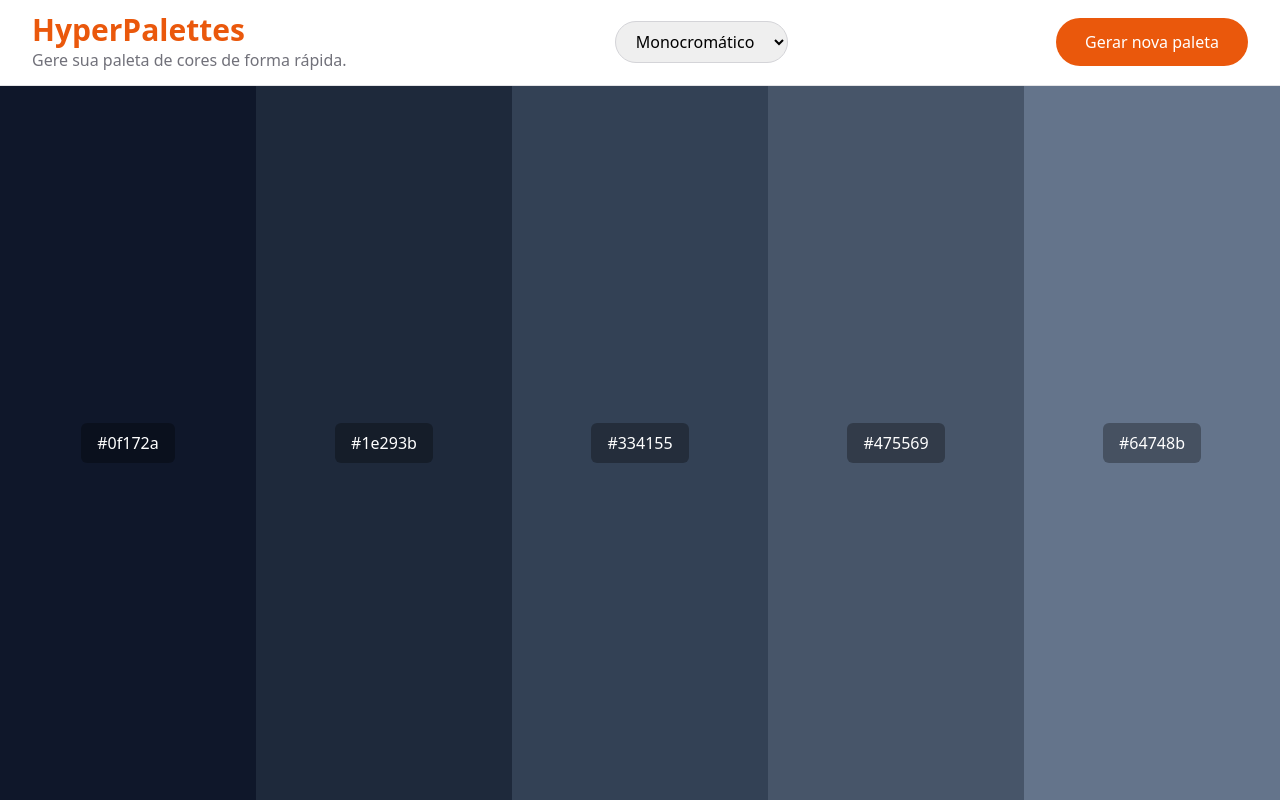
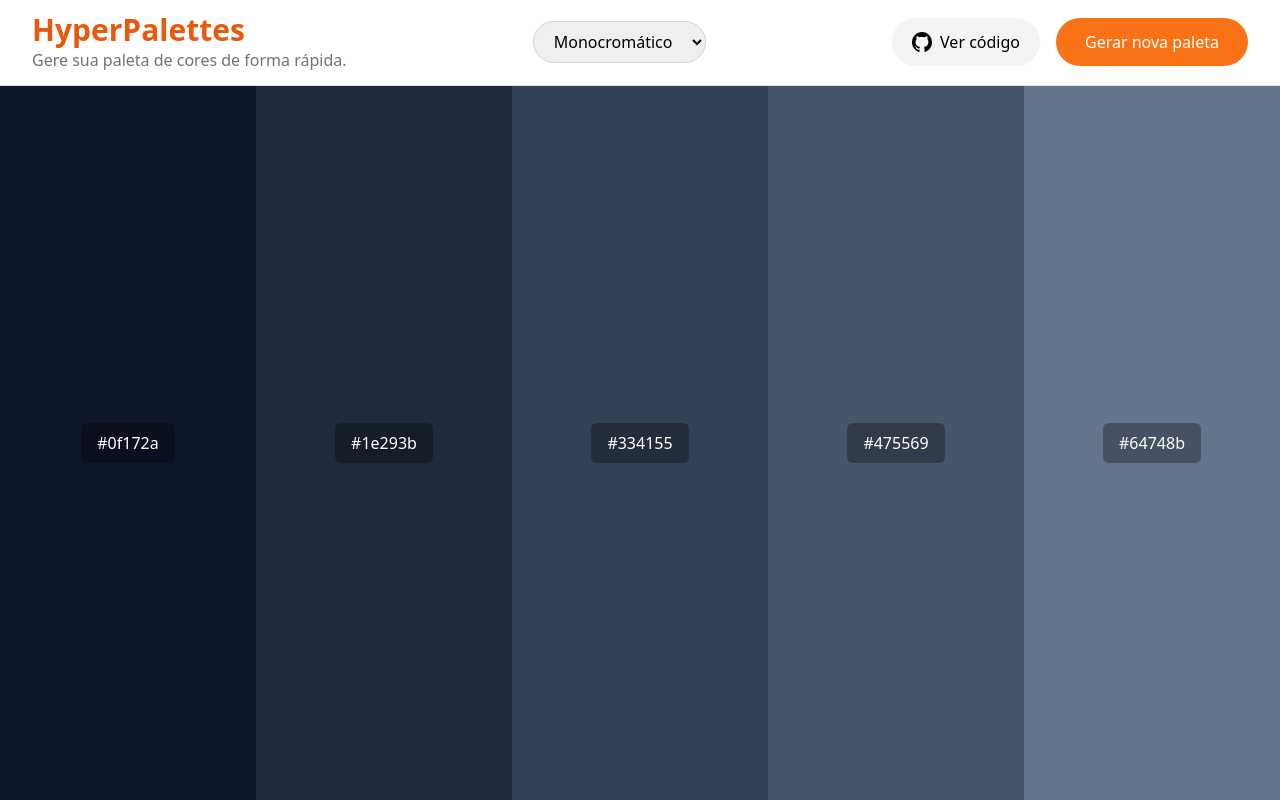
Before and after one commit to BillyCoding/hyperpalette, an Angular app: page / in a window 1280 px wide. Built offline with nearby package versions, Linux system fonts and the light colour scheme.

Commit message:
feat: add github button

```diff
--- a/src/app/app.component.html
+++ b/src/app/app.component.html
@@ -12,9 +12,15 @@
       </select>
     </div>
 
-    <div (click)="handleGenerateRandomColorPalleteApi()"
-      class="bg-orange-600 font-medium text-sm md:text-base cursor-pointer w-48 flex items-center justify-center py-3 rounded-full text-white">
-      <p>{{loading ? 'Carregando...' : 'Gerar nova paleta'}}</p>
+    <div class="flex items-center gap-4 ">
+      <a href="https://github.com/BillyCoding/hyperpalette" target="_blank"
+        class="bg-zinc-100 py-3 px-5 rounded-full font-medium flex items-center gap-2 hover:bg-zinc-200 transition-all"><img
+          src="/github.svg" width="20px" height="20px" /> Ver
+        código</a>
+      <div (click)="handleGenerateRandomColorPalleteApi()"
+        class="bg-orange-500 font-medium text-sm md:text-base cursor-pointer w-48 flex items-center justify-center py-3 rounded-full text-white hover:bg-orange-600 transition-all">
+        <p>{{loading ? 'Carregando...' : 'Gerar nova paleta'}}</p>
+      </div>
     </div>
   </div>
   <div class="grid lg:grid-cols-5 w-[100vw] overflow-hidden h-full">
```
Also changed, not shown: public/github.svg (added), 1 other file (tests, documents, lock files or other folders).
